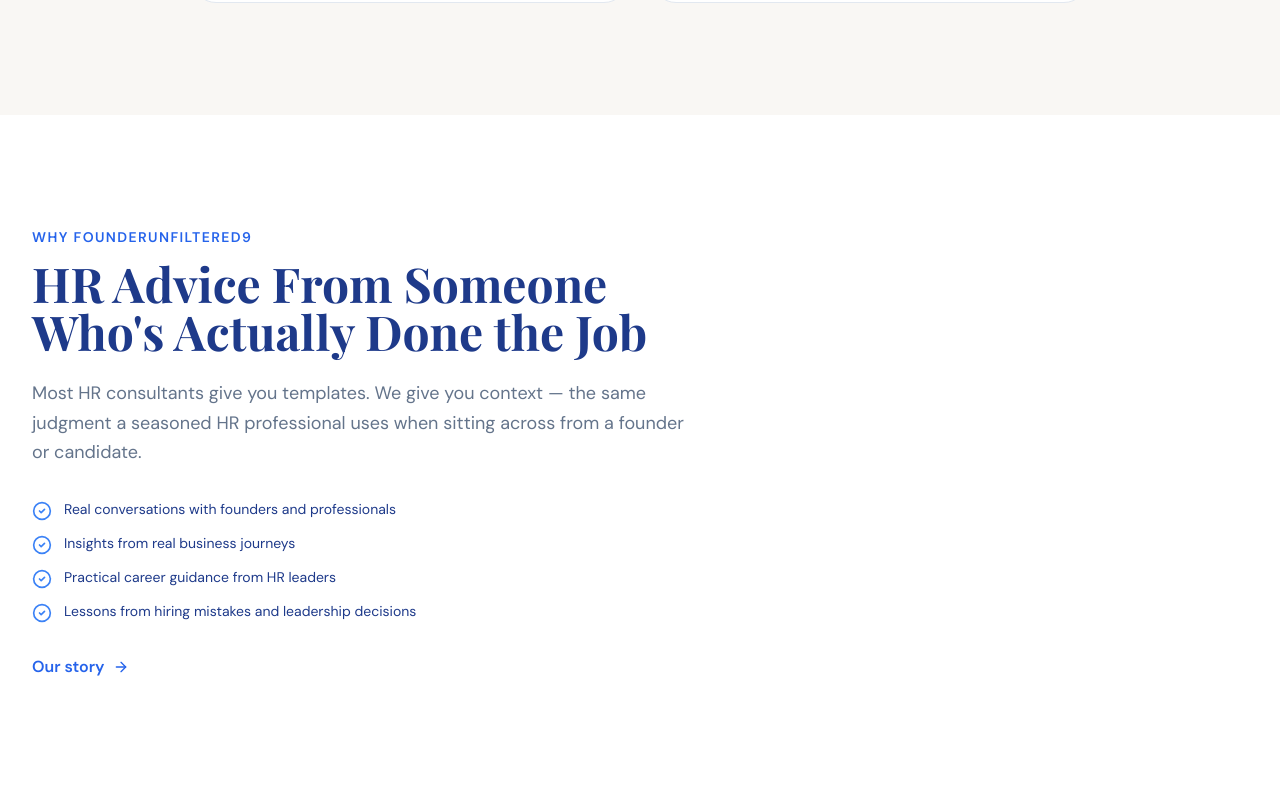
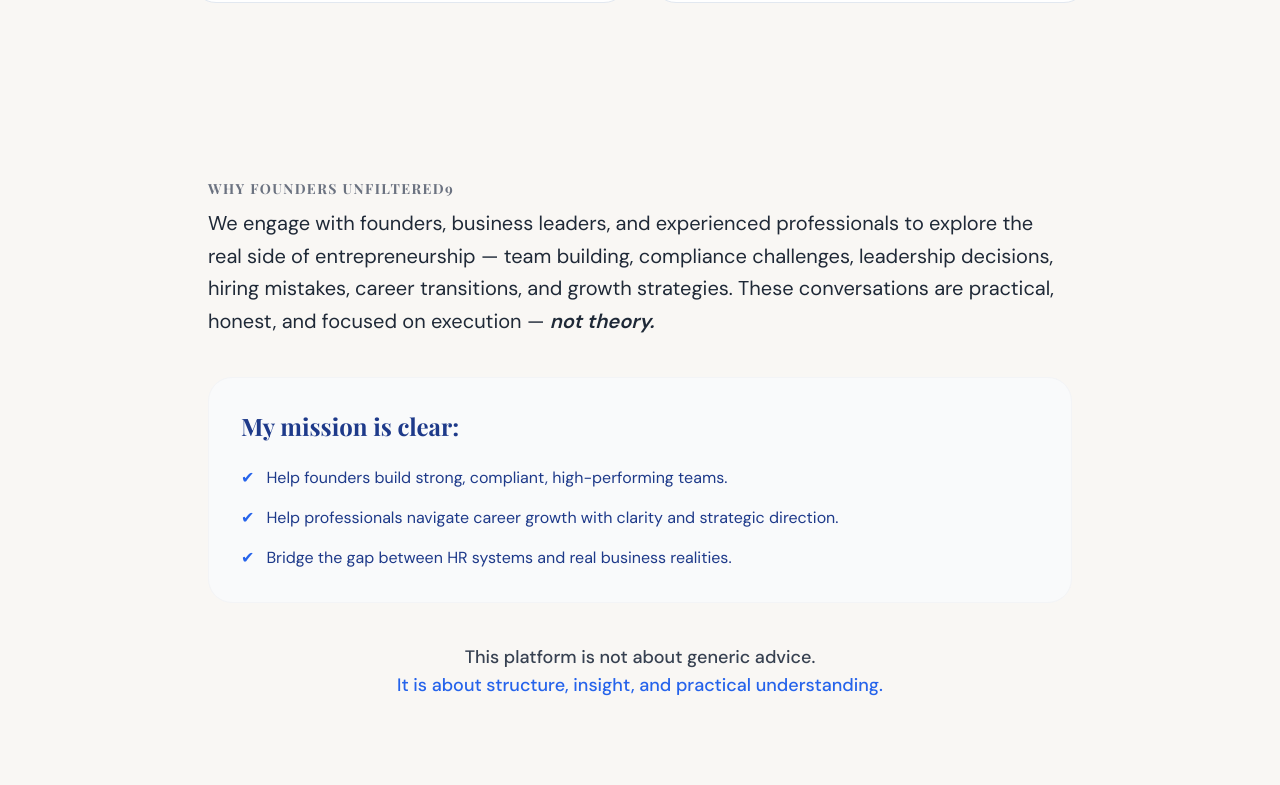
Before and after one commit to chroonicaa-byte/3rd_test, a Next.js app: page / in a window 1280 px wide. Shown: the part 1455-2240 px from the top of the page. Built offline with nearby package versions, Linux system fonts and the light colour scheme.

Commit message:
Revamp 'Why Us' section with new content

```diff
--- a/src/app/page.tsx
+++ b/src/app/page.tsx
@@ -139,7 +139,7 @@
       </section>
 
       {/* ── WHY US ── */}
-      <section className="section-pad bg-white">
+      {/* <section className="section-pad bg-white">
         <div className="container mx-auto px-4 sm:px-6 lg:px-8">
           <div className="max-w-2xl">
             <p className="text-blue-600 text-sm font-semibold tracking-widest uppercase mb-3">Why FounderUnfiltered9</p>
@@ -160,7 +160,44 @@
             </Link>
           </div>
         </div>
-      </section>
+      </section> */}
+<section className="py-16 px-4 max-w-4xl mx-auto">
+  {/* The Heading */}
+  <h2 className="text-sm font-bold tracking-widest uppercase text-gray-500 mb-2">
+    Why Founders Unfiltered9
+  </h2>
+
+  {/* The Main Paragraph */}
+  <p className="text-xl leading-relaxed text-gray-800 mb-10">
+    We engage with founders, business leaders, and experienced professionals to explore the real side of entrepreneurship — team building, compliance challenges, leadership decisions, hiring mistakes, career transitions, and growth strategies. These conversations are practical, honest, and focused on execution — <span className="italic font-semibold">not theory.</span>
+  </p>
+
+  {/* The Mission Section */}
+  <div className="bg-gray-50 p-8 rounded-2xl border border-gray-100">
+    <h3 className="text-2xl font-bold mb-6">My mission is clear:</h3>
+    <ul className="space-y-4">
+      <li className="flex items-start">
+        <span className="text-blue-600 mr-3">✔</span>
+        <p>Help founders build strong, compliant, high-performing teams.</p>
+      </li>
+      <li className="flex items-start">
+        <span className="text-blue-600 mr-3">✔</span>
+        <p>Help professionals navigate career growth with clarity and strategic direction.</p>
+      </li>
+      <li className="flex items-start">
+        <span className="text-blue-600 mr-3">✔</span>
+        <p>Bridge the gap between HR systems and real business realities.</p>
+      </li>
+    </ul>
+  </div>
+
+  {/* The Closing Statement */}
+  <p className="mt-10 text-lg font-medium text-center text-gray-700">
+    This platform is not about generic advice. <br />
+    <span className="text-blue-600">It is about structure, insight, and practical understanding.</span>
+  </p>
+</section>
+
 
       {/* ── TESTIMONIALS ── */}
       <section className="section-pad bg-background">
```
